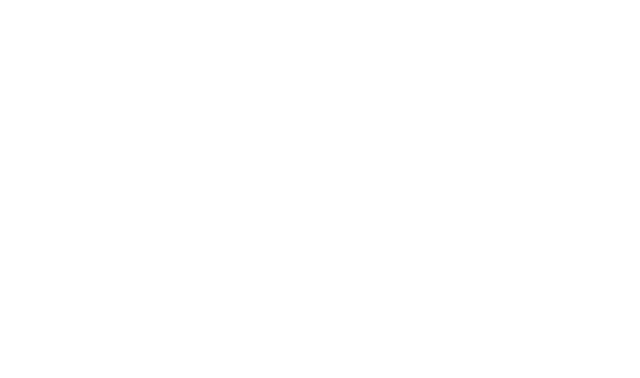
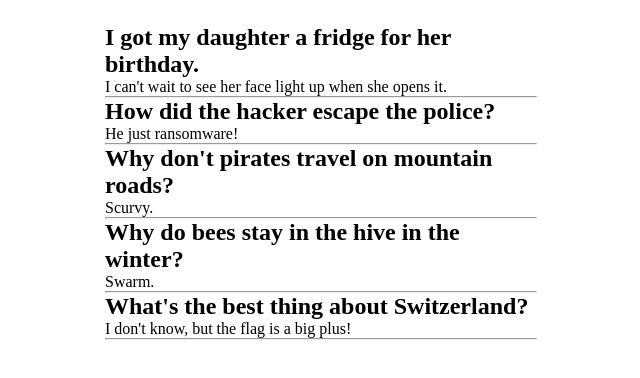
Before and after one commit to adex-badr18/react-challenges, a React (Vite) app in the folder jokes/: page / in a window 1280 px wide. Shown: the top 378 px of the page, without its empty margins (319-959 px from the left). Built offline with nearby package versions, Linux system fonts and the light colour scheme.

Commit message:
Render jokes and punchline on page

```diff
--- a/jokes/src/App.jsx
+++ b/jokes/src/App.jsx
@@ -1,13 +1,21 @@
-import { useState } from 'react'
-import reactLogo from './assets/react.svg'
-import viteLogo from '/vite.svg'
-import './App.css'
+import { useState } from 'react';
+import './App.css';
+import jokesData from './jokesData';
 
 function App() {
+    const jokesJsx = jokesData.map(joke => {
+        return (
+            <div className="joke--container" key={joke.id}>
+                <h2 className="setup">{joke.setup}</h2>
+                <p className="punchline">{joke.punchline}</p>
+                <hr />
+            </div>
+        )
+    })
 
     return (
         <div className='container'>
-
+            {jokesJsx}
         </div>
     )
 }
```
